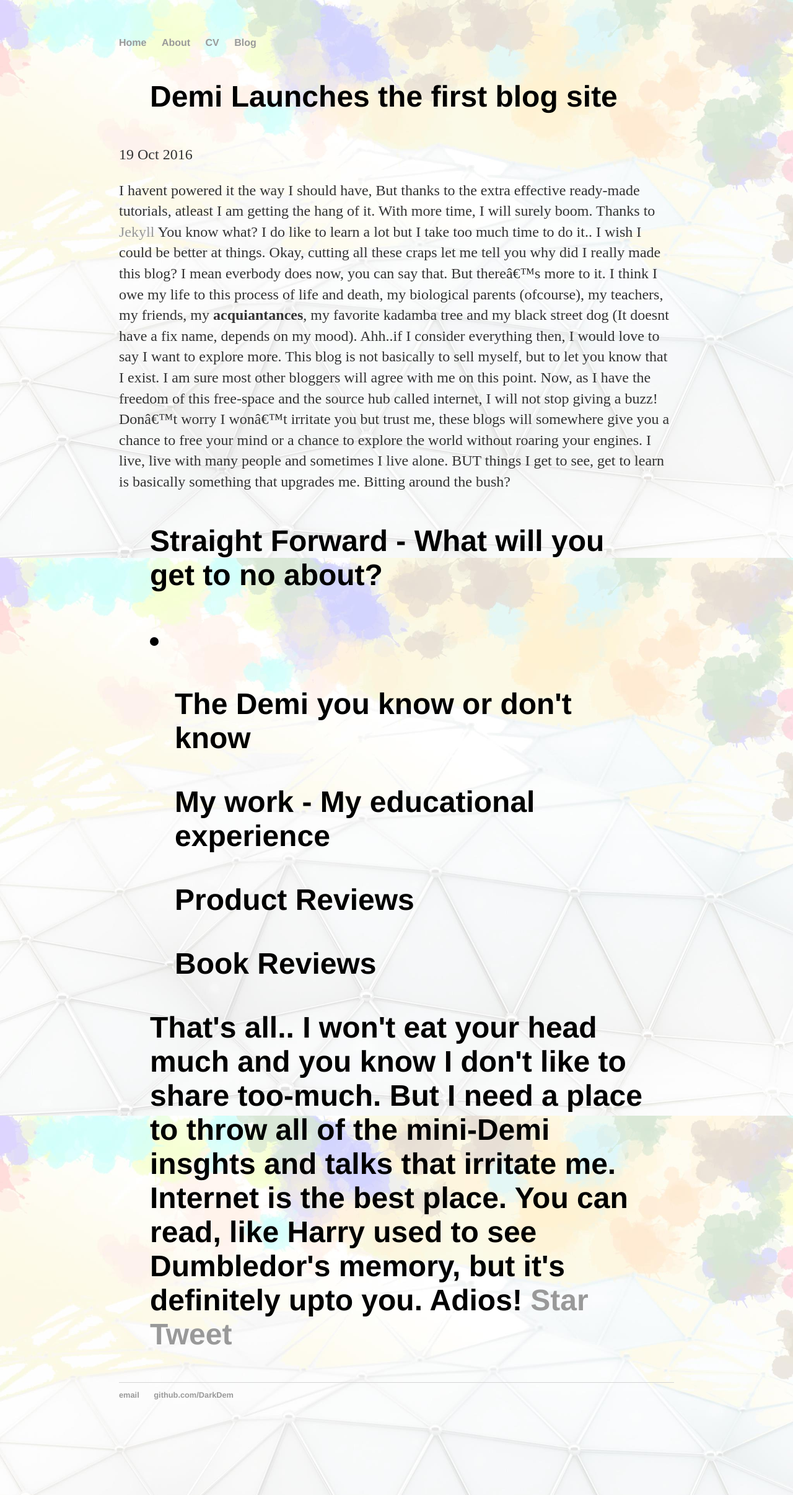
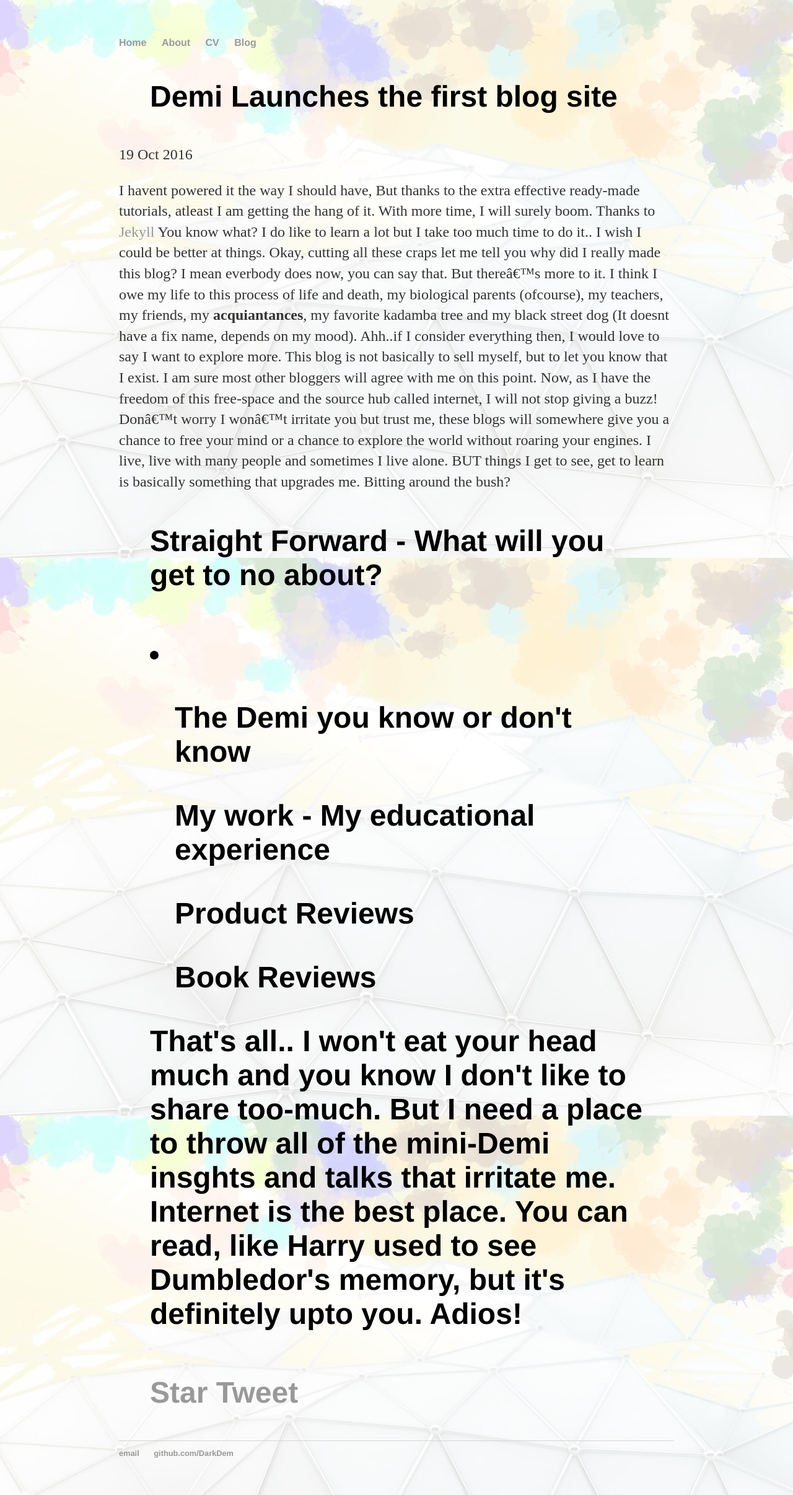
Before and after one commit to DarkDem/DarkDem.github.io, a Jekyll site: the page built from _posts/2016-10-19-demi's-site-launched.md, in a window 1280 px wide. Shown: the whole page at 62% size. Built offline with Jekyll 4.4.1, drawn with Linux system fonts in a browser that asks for light colours; comment, search, counter and statistics services are not loaded.

Commit message:
Update 2016-10-19-demi's-site-launched.md

```diff
--- a/_posts/2016-10-19-demi's-site-launched.md
+++ b/_posts/2016-10-19-demi's-site-launched.md
@@ -11,12 +11,13 @@ You know what? I do like to learn a lot but I take too much time to do it.. I wi
 Okay, cutting all these craps let me tell you why did I really made this blog? I mean everbody does now, you can say that. But there's more to it. I think I owe my life to this process of life and death, my biological parents (ofcourse), my teachers, my friends, my <b>acquiantances</b>, my favorite kadamba tree and my black street dog (It doesnt have a fix name, depends on my mood). Ahh..if I consider everything then, I would love to say I want to explore more. This blog is not basically to sell myself, but to let you know that I exist. I am sure most other bloggers will agree with me on this point. Now, as I have the freedom of this free-space and the source hub called internet, I will not stop giving a buzz! Don't worry I won't irritate you but trust me, these blogs will somewhere give you a chance to free your mind or a chance to explore the world without roaring your engines. I live, live with many people and sometimes I live alone. BUT things I get to see, get to learn is basically something that upgrades me. Bitting around the bush?
 
 <h1>Straight Forward - What will you get to no about?<h1>
+<p>
 <li><ul> The Demi you know or don't know </ul>
 <ul> My work - My educational experience </ul>
 <ul> Product Reviews </ul>
 <ul> Book Reviews </ul></li>
 
-That's all.. I won't eat your head much and you know I don't like to share too-much. But I need a place to throw all of the mini-Demi insghts and talks that irritate me. Internet is the best place. You can read, like Harry used to see Dumbledor's memory, but it's definitely upto you. Adios!
+That's all.. I won't eat your head much and you know I don't like to share too-much. But I need a place to throw all of the mini-Demi insghts and talks that irritate me. Internet is the best place. You can read, like Harry used to see Dumbledor's memory, but it's definitely upto you. Adios! </p>
 
 <!-- Place this tag where you want the button to render. -->
 <a class="github-button" href="https://github.com/ntkme/github-buttons" data-icon="octicon-star" data-style="mega" data-count-href="/ntkme/github-buttons/stargazers" data-count-api="/repos/ntkme/github-buttons#stargazers_count" data-count-aria-label="# stargazers on GitHub" aria-label="Star ntkme/github-buttons on GitHub">Star</a>
```
